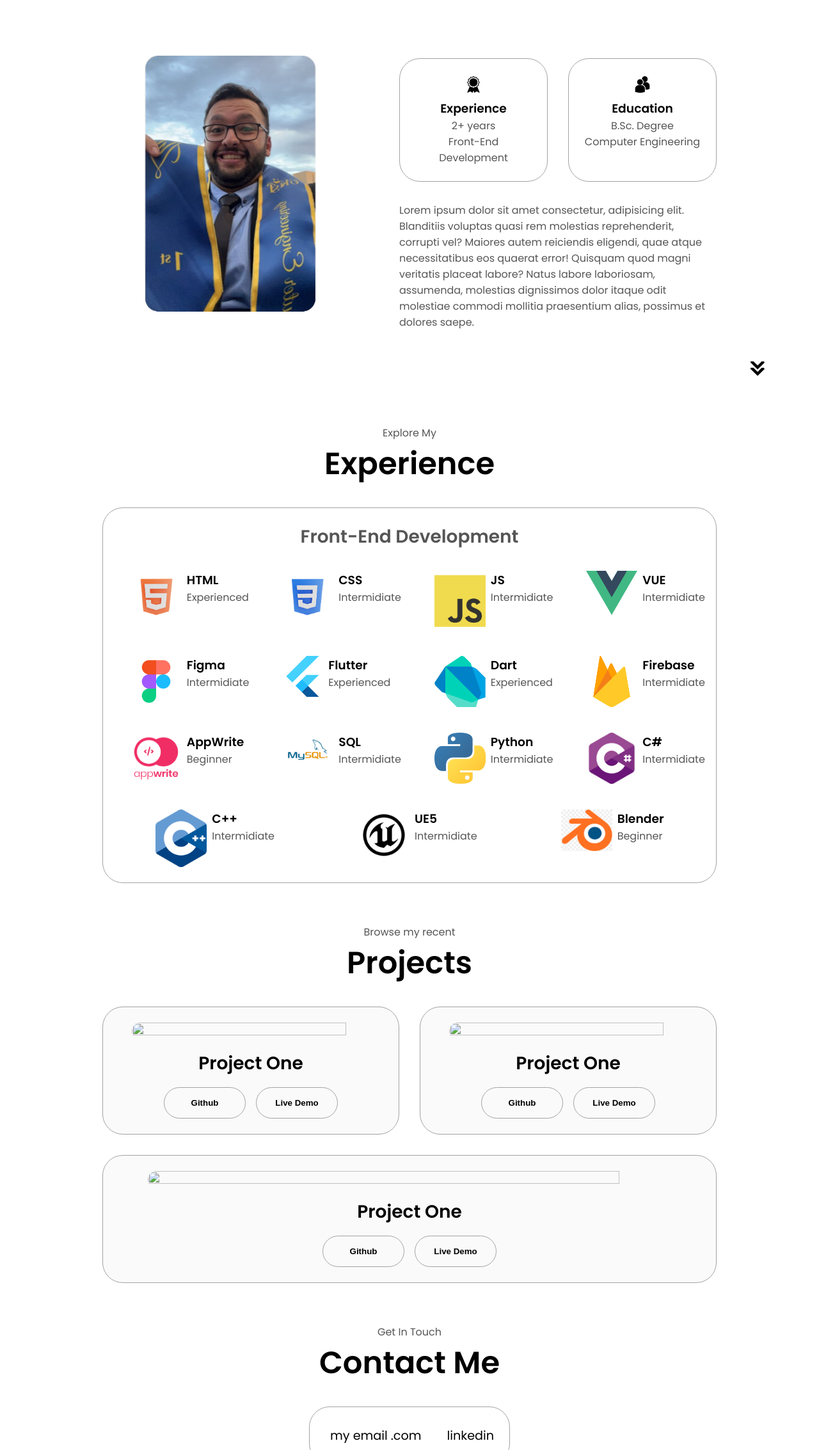
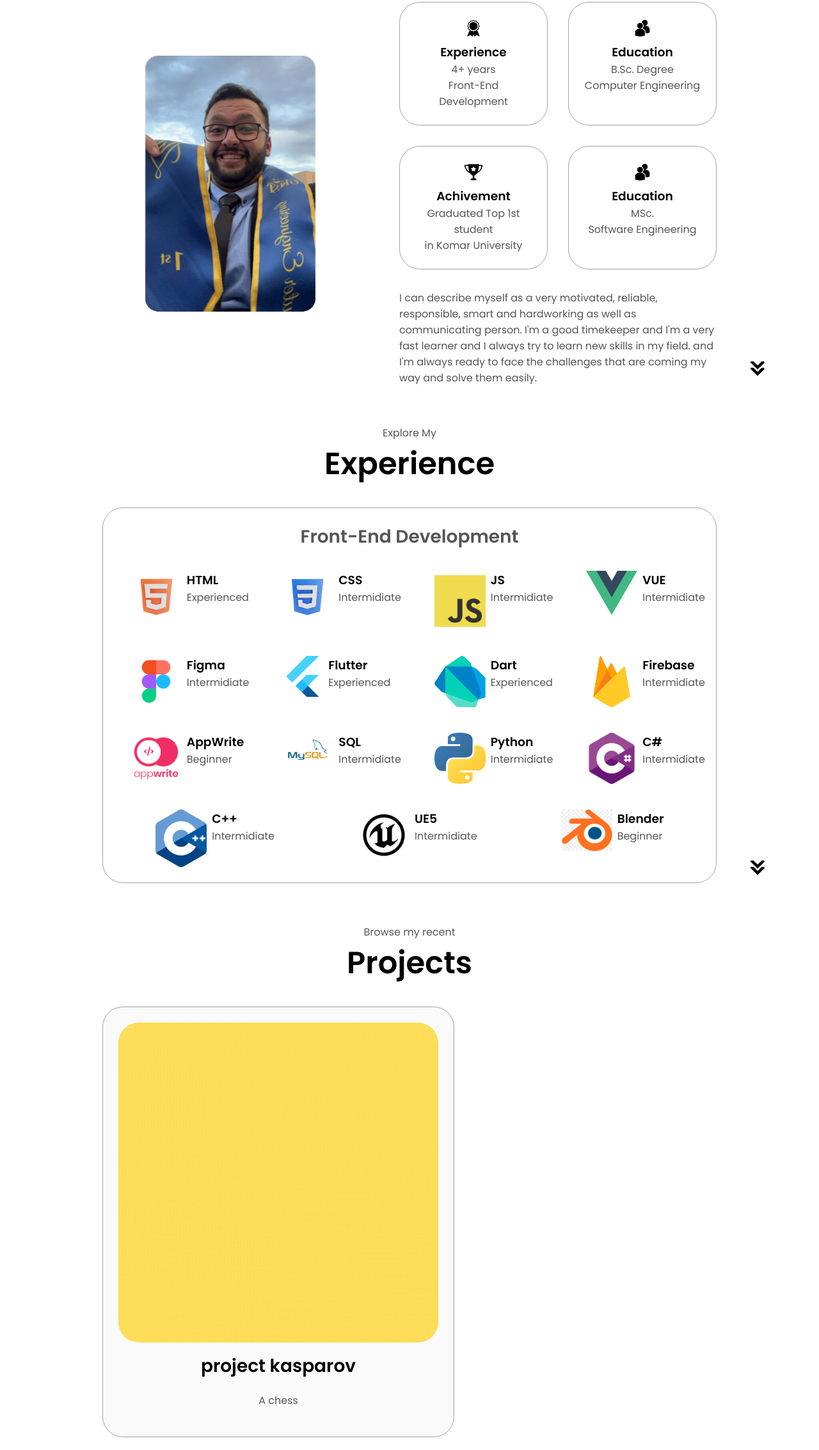
Before and after one commit to ZheerBarzan/portfolio_website, a plain HTML site: page index.html in a window 1280 px wide. Shown: the part 1032-3298 px from the top of the page at 64% size. Drawn offline with Linux system fonts and the light colour scheme.

Commit message:
finishing the projects section

```diff
--- a/index.html
+++ b/index.html
@@ -75,33 +75,49 @@
       <h1 class="title">About Me</h1>
       <div class="section-container">
         <div class="section__pic-container">
-          <img src="assets/img/x.png" alt="" class="about-pic" />
+          <img src="../assets/img/x.png" alt="" class="about-pic" />
         </div>
         <div class="about-details-container">
           <div class="about-containers">
             <div class="details-container">
-              <img src="assets/img/experience.png" alt="" class="icon" />
+              <img src="../assets/img/experience.png" alt="" class="icon" />
               <h3>Experience</h3>
-              <p>2+ years <br />Front-End Development</p>
+              <p>4+ years <br />Front-End Development</p>
             </div>
+
             <div class="details-container">
-              <img src="assets/img/education.png" alt="" class="icon" />
+              <img src="../assets/img/education.png" alt="" class="icon" />
               <h3>Education</h3>
               <p>B.Sc. Degree <br />Computer Engineering</p>
             </div>
+
+            <div class="details-container">
+              <img src="../assets/img/cup.png" alt="" class="icon" />
+              <h3>Achivement</h3>
+              <p> Graduated Top 1st student <br /> in Komar University</p>
+            </div>
+            <div class="details-container">
+              <img src="../assets/img/education.png" alt="" class="icon" />
+              <h3>Education</h3>
+              <p> MSc. <br /> Software Engineering</p>
+            </div>
           </div>
           <div class="text-container"><p>
-            Lorem ipsum dolor sit amet consectetur, adipisicing elit. Blanditiis
-            voluptas quasi rem molestias reprehenderit, corrupti vel? Maiores
-            autem reiciendis eligendi, quae atque necessitatibus eos quaerat
-            error! Quisquam quod magni veritatis placeat labore? Natus labore
-            laboriosam, assumenda, molestias dignissimos dolor itaque odit
-            molestiae commodi mollitia praesentium alias, possimus et dolores
-            saepe.</p>
+            I can describe myself as a very
+            motivated, reliable, responsible,
+            smart and hardworking as well
+            as communicating person.
+            I'm a good timekeeper and I'm a very
+            fast learner and I always
+            try to learn new skills in my field.
+            and I'm always ready to face the
+    challenges that are coming my
+way and solve them easily.
+</p>
           </div>
         </div>
       </div>
-      <img src="assets/img/arrow.png" alt="" class="icon arrow" onclick="location.href='#experience'">
+      <img src="../assets/img/arrow.png" alt="" class="icon arrow" onclick="location.href='#experience'">
     </section>
 
     <section id="experience">
@@ -149,47 +165,47 @@
 
         </div>
 
-        <img src="assets/arrow.png" alt="" class="icon arrow" onclick="location.href='#projects'">
+        <img src="assets/img/arrow.png" alt="" class="icon arrow" onclick="location.href='#projects'">
 
     </section>
     <section id="projects">
       <p class="section__text__p1">Browse my recent</p>
       <h1 class="title">Projects</h1>
       <div class="experience-details-container">
-        <div class="about-containers">
-        <div class="details-container color-container">
+        <div class="about-containers" id="project-container">
+
+        <script>
+          // Fetch the JSON data from your file
+          fetch('projects.json')
+              .then(response => response.json())
+              .then(data => {
+                  // Process the data (assuming it's an array of objects)
+                  const container = document.getElementById('project-container');
+                  data.forEach(item => {
+                      const div = document.createElement('div');
+                      div.innerHTML = `
+                      <div class="details-container color-container">
           <div class="article-container">
-            <img src="assets/about-pic.png" alt="" class="project-img">
+            <img src="${item.img}" alt="" class="project-img"   >
           </div>
-          <h2 class="experience-sub-title project-title">Project One</h2>
+          <h2 class="experience-sub-title project-title">${item.name}</h2>
+          <p class="desc">${item.desc}</p>
           <div class="btn-container ">
-            <button class="btn btn-color-2 project-btn" onclick="location.href=''">Github</button>
-            <button class="btn btn-color-2 project-btn" onclick="location.href=''">Live Demo</button>
+
           </div>
         </div>
-        <div class="details-container color-container">
-          <div class="article-container">
-            <img src="assets/about-pic.png" alt="" class="project-img">
-          </div>
-          <h2 class="experience-sub-title project-title">Project One</h2>
-          <div class="btn-container ">
-            <button class="btn btn-color-2 project-btn" onclick="location.href=''">Github</button>
-            <button class="btn btn-color-2 project-btn" onclick="location.href=''">Live Demo</button>
-          </div>
-        </div>
-        <div class="details-container color-container">
-          <div class="article-container">
-            <img src="assets/about-pic.png" alt="" class="project-img">
-          </div>
-          <h2 class="experience-sub-title project-title">Project One</h2>
-          <div class="btn-container ">
-            <button class="btn btn-color-2 project-btn" onclick="location.href=''">Github</button>
-            <button class="btn btn-color-2 project-btn" onclick="location.href=''">Live Demo</button>
-          </div>
-        </div>
+
+                      `;
+                      container.appendChild(div);
+                  });
+              })
+              .catch(error => console.error('Error fetching data:', error));
+      </script>
+
+
       </div>
       </div>
-      <img src="assets/arrow.png" alt="" class="icon arrow" onclick="location.href='#contact'">
+      <img src="assets/img/arrow.png" alt="" class="icon arrow" onclick="location.href='#contact'">
 
     </section>
 
@@ -198,12 +214,12 @@
       <h1 class="title">Contact Me</h1>
       <div class="contact-info-upper-container">
         <div class="contact-info-container">
-          <img src="assets/email.png" alt="" class="icon contact-icon email-icon">
-          <p><a href="mailto:exampleemail.com">my email .com</a></p>
+          <img src="assets/img/email.png" alt="" class="icon contact-icon email-icon">
+          <p><a href="mailto:zheerbarzan85@outlook.com">my email .com</a></p>
         </div>
         <div class="contact-info-container">
-          <img src="assets/linkedin.png" alt="" class="icon contact-icon">
-          <p><a href="mailto:exampleemail.com">linkedin</a></p>
+          <img src="assets/img/linkedin.png" alt="" class="icon contact-icon">
+          <p><a href="https://www.linkedin.com/in/zheer-barzan-80aba5207/">linkedin</a></p>
         </div>
       </div>
     </section>
--- a/projects.json
+++ b/projects.json
@@ -1,7 +1,7 @@
 [
   {
     "id": 1,
-    "img": "../src/assets/img/chess.gif",
+    "img": "assets/img/chess.gif",
     "name": "project kasparov",
     "desc": "A chess ",
     "github": "https://github.com/ZheerBarzan/project_kasparov.git",
@@ -18,7 +18,7 @@
   },
   {
     "id": 2,
-    "img": "../src/assets/img/jordan.gif",
+    "img": "assets/img/jordan.gif",
     "name": "project jordan",
     "desc": "A NBA news APP",
     "github": "https://github.com/ZheerBarzan/project_jordan.git",
@@ -39,7 +39,7 @@
   },
   {
     "id": 3,
-    "img": "../src/assets/img/mineswepper.gif",
+    "img": "assets/img/mineswepper.gif",
     "name": "Mine Sweeper",
     "desc": "A Retro mine Sweeper game",
     "github": "https://github.com/ZheerBarzan/project_jordan.git",
@@ -56,7 +56,7 @@
   },
   {
     "id": 4,
-    "img": "../src/assets/img/weather.gif",
+    "img": "assets/img/weather.gif",
     "name": "Project_forecast",
     "desc": "a real time weather application",
     "github": "https://github.com/ZheerBarzan/project_jordan.git",
@@ -71,5 +71,27 @@
       }
     ]
   }
+  ,
+  {
+    "id": 2,
+    "img": "assets/img/jordan.gif",
+    "name": "project jordan",
+    "desc": "A NBA news APP",
+    "github": "https://github.com/ZheerBarzan/project_jordan.git",
+    "tech": [
+      {
+        "id": 1,
+        "name": "Flutter"
+      },
+      {
+        "id": 2,
+        "name": "Dart"
+      },
+      {
+        "id": 3,
+        "name": "FireBase"
+      }
+    ]
+  }
 
 ]
--- a/style.css
+++ b/style.css
@@ -326,11 +326,16 @@ section {
   font-size: 1.75rem;
   margin-bottom: 2rem;
 }
+.desc{
+  margin: 20px;
+}
 
 .experience-details-container {
   display: flex;
   justify-content: center;
   flex-direction: column;
+  overflow: auto;
+  white-space: nowrap;
 }
 
 .article-container {
@@ -366,8 +371,8 @@ article .icon {
 
 .project-img {
   border-radius: 2rem;
-  width: 90%;
-  height: 90%;
+  justify-content: center;
+  height: 500px;
 }
 
 .project-title {
```
Also changed, not shown: 1 other file.
